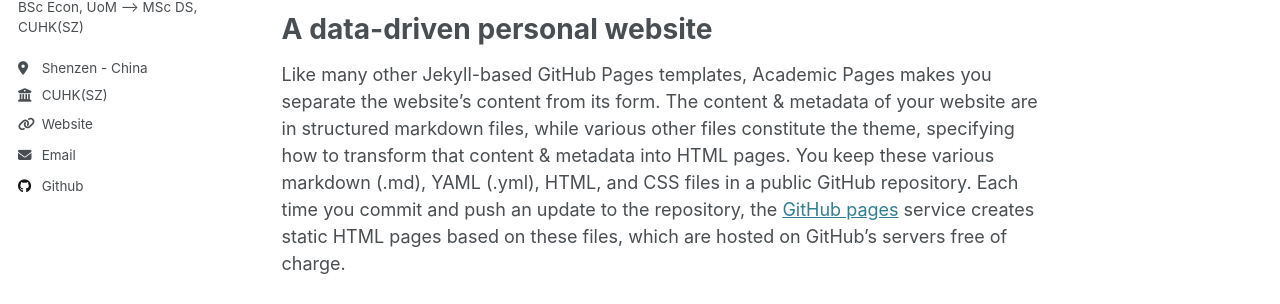
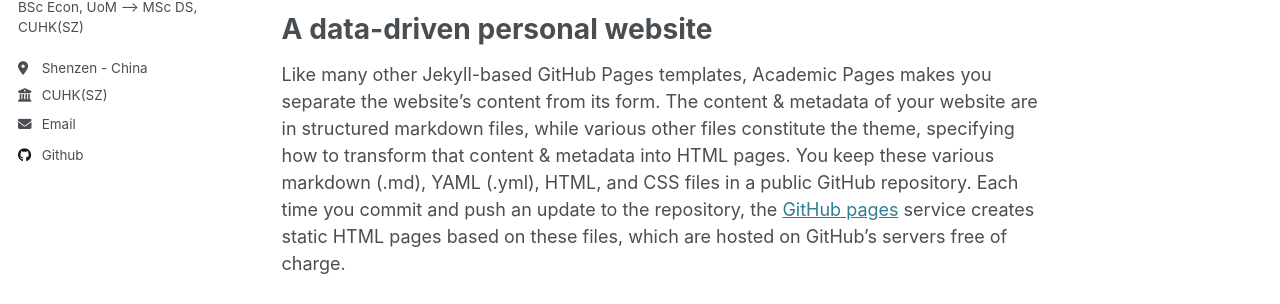
Before and after one commit to CAI991108/CAI991108.github.io, a Jekyll site: the page built from _pages/about.md, in a window 1280 px wide. Shown: the part 430-734 px from the top of the page. Built offline with Jekyll 4.4.1, drawn with Linux system fonts in a browser that asks for light colours.

```diff
--- a/_config.yml
+++ b/_config.yml
@@ -27,7 +27,7 @@ author:
   bio              : "BSc Econ, UoM --> MSc DS, CUHK(SZ)"
   location         : "Shenzen - China"
   employer         : "CUHK(SZ)"
-  uri              : "https://github.com/CAI991108"
+  uri              : # "https://github.com/CAI991108"
   email            : "224040002@link.cuhk.edu.cn"
 
   # Academic websites
```
